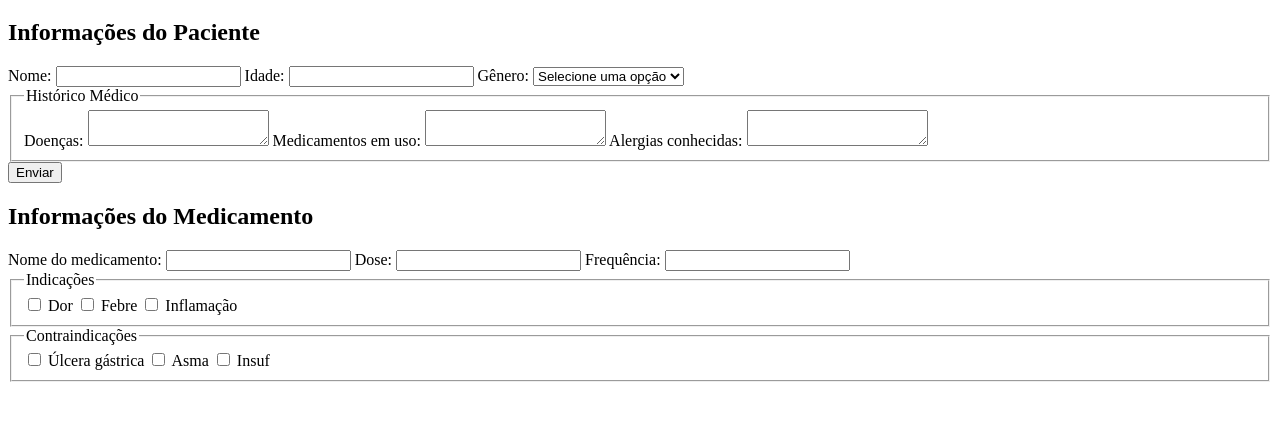
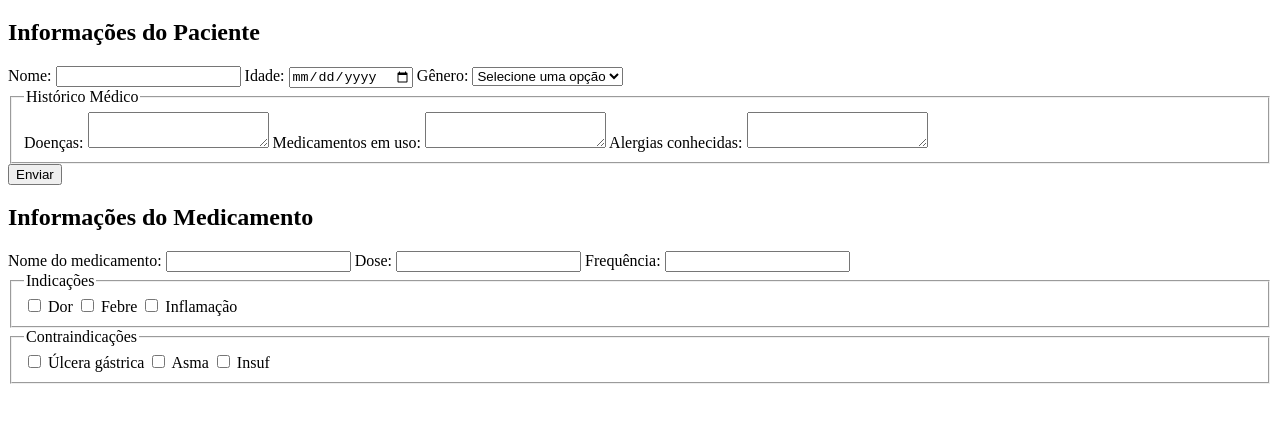
Before and after one commit to darlansouza81/prontuario, a website: page index.html in a window 1280 px wide. Shown: the part 61-484 px from the top of the page. Drawn offline with Linux system fonts and the light colour scheme.

Commit message:
ids dos campos

```diff
--- a/index.html
+++ b/index.html
@@ -15,13 +15,13 @@
     <section>
       <h2>Informações do Paciente</h2>
       <label for="nome">Nome:</label>
-      <input type="text" id="nome" name="nome" required>
+      <input type="text" id="nomePaciente" required>
 
       <label for="idade">Idade:</label>
-      <input type="number" id="idade" name="idade" required>
+      <input type="date" id="dataNascimento"  required>
 
       <label for="genero">Gênero:</label>
-      <select id="genero" name="genero" required>
+      <select id="genero" name="genero" >
         <option value="">Selecione uma opção</option>
         <option value="Masculino">Masculino</option>
         <option value="Feminino">Feminino</option>
```
